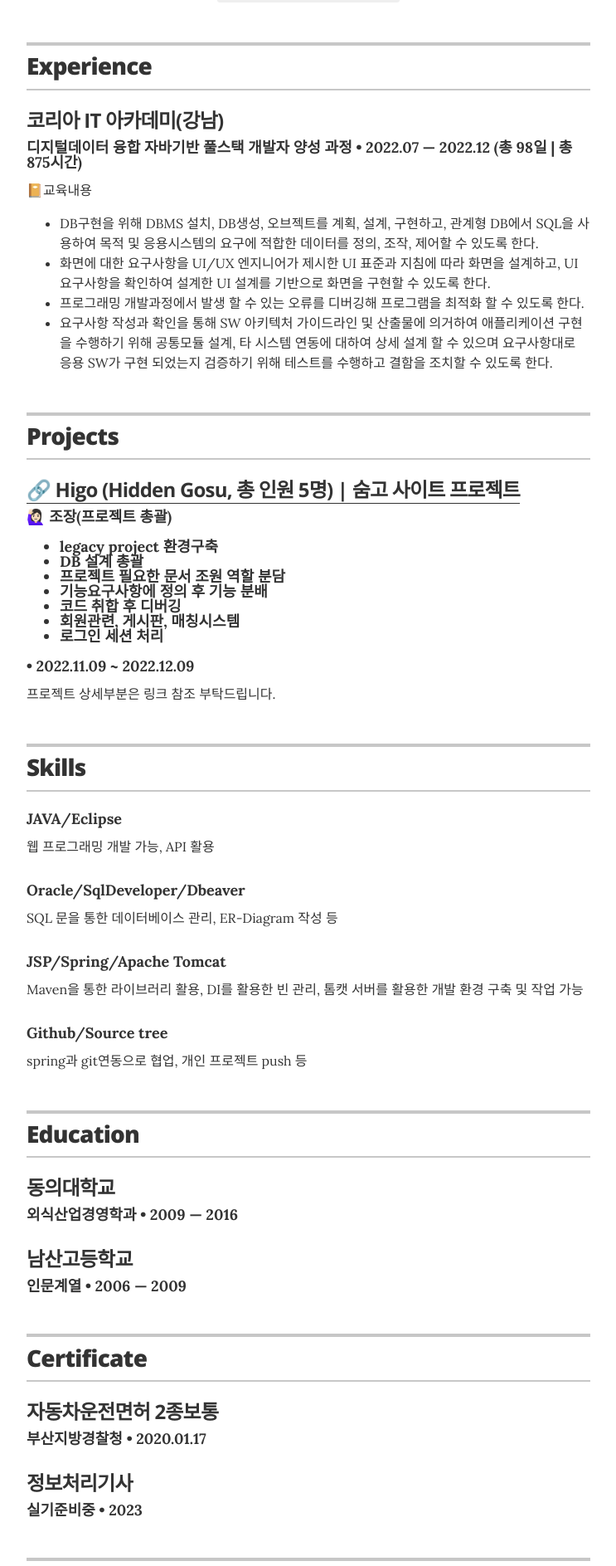
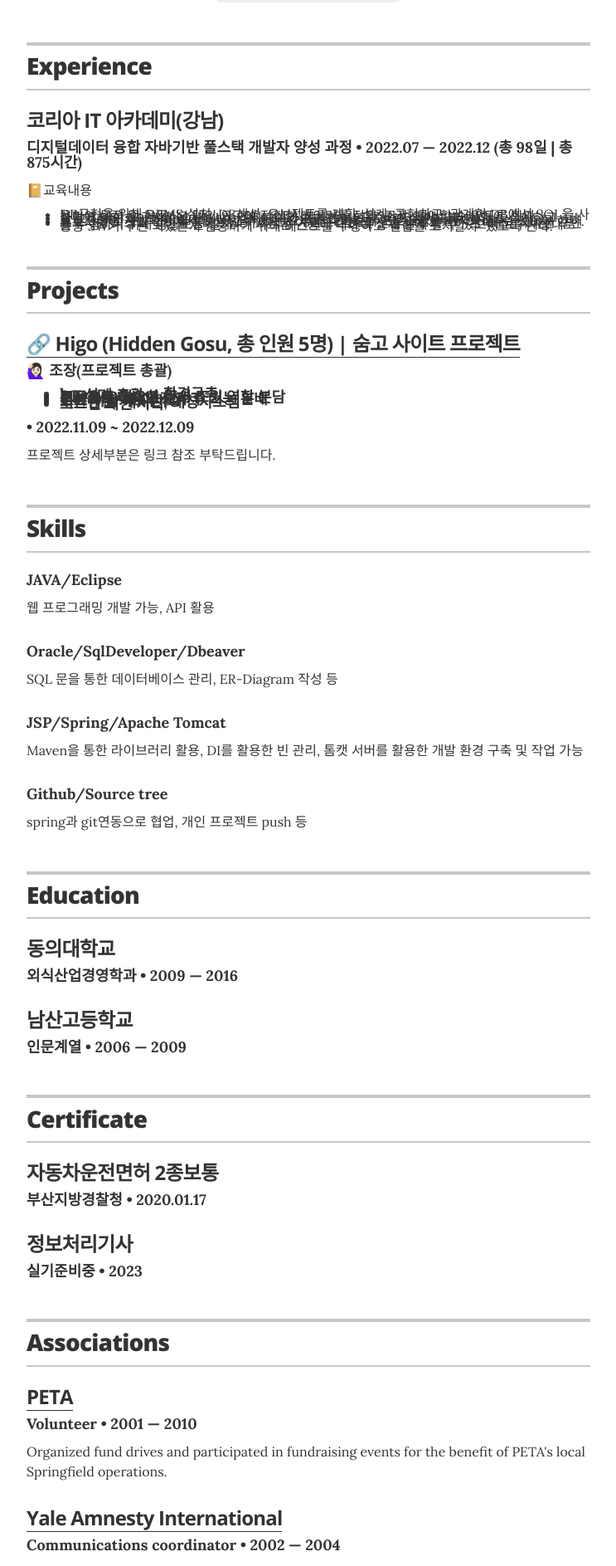
Before and after one commit to skhellou/myself, a Jekyll site: the page built from index.html, in a window 1280 px wide. Shown: the part 405-2292 px from the top of the page at 83% size, without its empty margins (268-1011 px from the left). Built offline with Jekyll 4.4.1, drawn with Linux system fonts in a browser that asks for light colours; grey boxes are pictures that could not be loaded.

Commit message:
Update _resume.scss

```diff
--- a/_sass/_resume.scss
+++ b/_sass/_resume.scss
@@ -170,7 +170,7 @@
       }
     }
   }
-
+  .resume-item-list {line-height: 2px;}
   .resume-item-copy { margin: .75rem 0 0; }
 }
 
```
